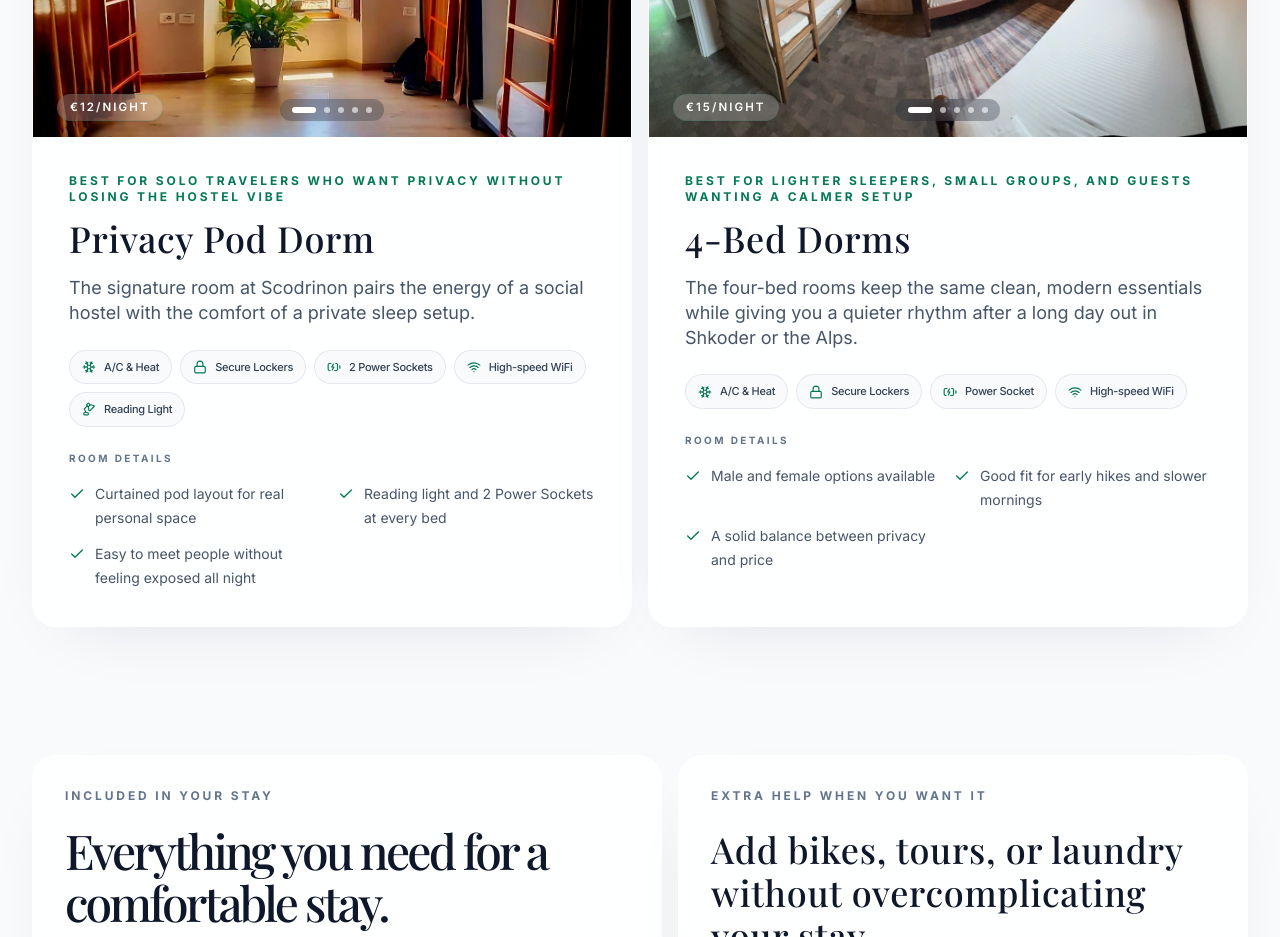
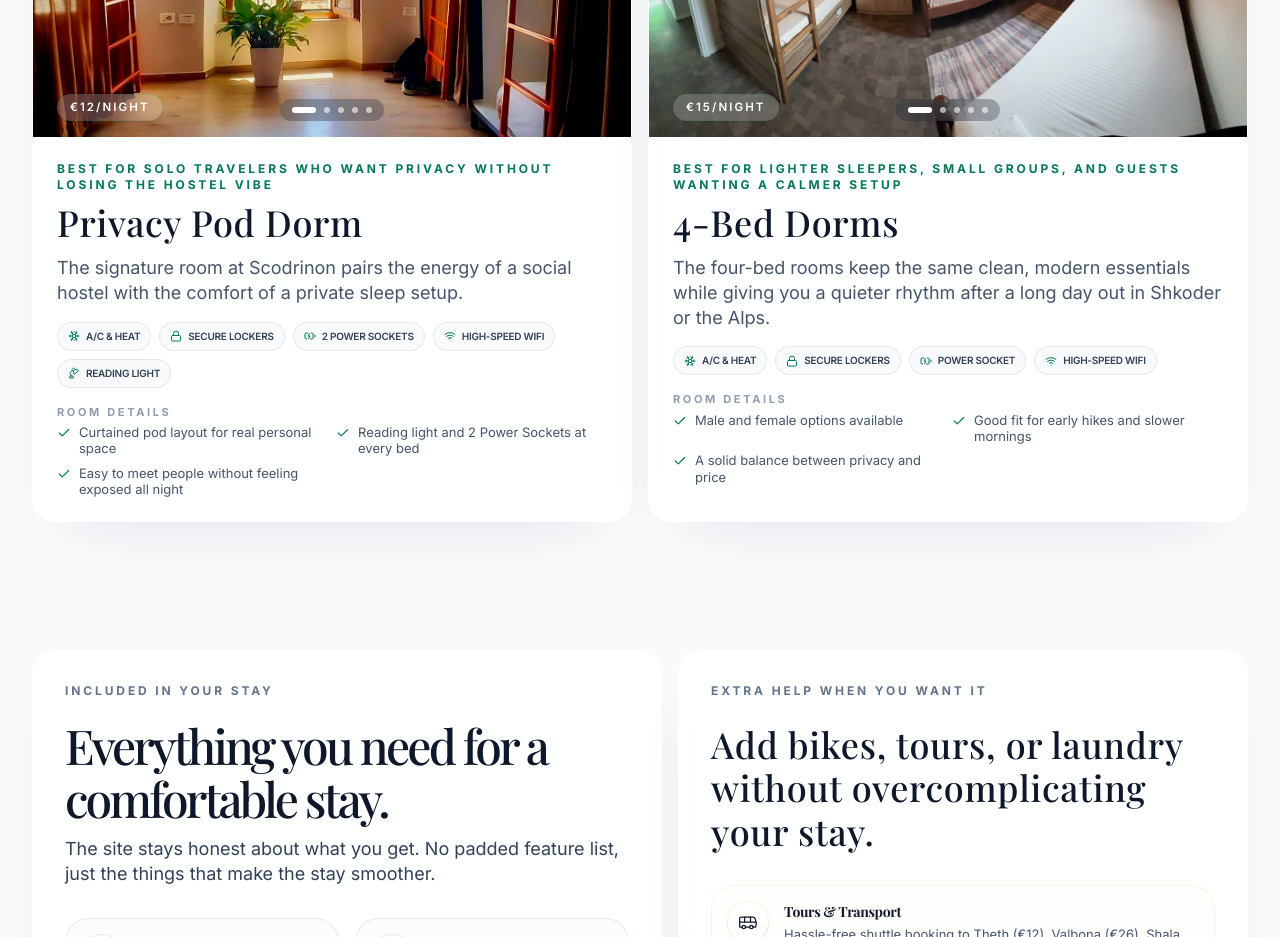
Before and after one commit to dkuromi1/hostel-nextjs, a Next.js app: page /rooms in a window 1280 px wide. Shown: the part 1320-2257 px from the top of the page. Built offline with nearby package versions, Linux system fonts and the light colour scheme; no server answers; a web font is replaced by a local one.

Commit message:
room card upgrade

```diff
--- a/app/globals.css
+++ b/app/globals.css
@@ -36,6 +36,15 @@
   --radius-full: var(--radius-full, 9999px);
   --spacing-section: var(--layout-section-spacing, 5rem);
   --spacing-gutter: var(--layout-grid-gutter, 2rem);
+
+  /* Fluid Room Image Height */
+  --room-image-height: clamp(18rem, 15.43rem + 11.43vw, 20rem);
+}
+
+@media (min-width: 640px) {
+  :root {
+    --room-image-height: 22rem;
+  }
 }
 
 
@@ -460,6 +469,7 @@
 ::view-transition-old(root) {
   z-index: 1;
 }
+
 ::view-transition-new(root) {
   z-index: 2;
 }
@@ -467,6 +477,7 @@
 .dark::view-transition-old(root) {
   z-index: 2;
 }
+
 .dark::view-transition-new(root) {
   z-index: 1;
 }
--- a/app/rooms/page.tsx
+++ b/app/rooms/page.tsx
@@ -117,7 +117,7 @@ export default function RoomsPage() {
                   <Panel className="group relative flex h-full flex-col overflow-hidden transition-all duration-300 hover:border-[var(--brand-primary)]/20 hover:shadow-md">
 
                     {/* Updated Image Carousel Section */}
-                    <div className="relative min-h-[22rem]">
+                    <div className="relative min-h-[var(--room-image-height)]">
                       <ImageCarousel
                         images={carouselImages}
                         className="absolute inset-0 h-full w-full !rounded-none"
@@ -133,30 +133,30 @@ export default function RoomsPage() {
                       </div>
                     </div>
 
-                    <div className="flex flex-1 flex-col justify-between p-7 lg:p-9">
-                      <div className="space-y-6">
+                    <div className="flex flex-1 flex-col justify-between p-5 sm:p-6">
+                      <div className="space-y-4">
                         <div>
-                          <SectionLabel variant="emerald" className="mb-3">
+                          <SectionLabel variant="emerald" className="mb-2">
                             {room.label}
                           </SectionLabel>
-                          <h2 className="mt-3 heading-card text-[var(--text-heading)]">
+                          <h2 className="mt-2 heading-card text-[var(--text-heading)]">
                             {room.name}
                           </h2>
-                          <p className="mt-4 text-section-desc text-[var(--text-body-subtle)]">
+                          <p className="mt-3 text-section-desc text-[var(--text-body-subtle)] line-clamp-3">
                             {room.description}
                           </p>
                         </div>
 
-                        <div className="flex flex-wrap gap-2 mt-4">
+                        <div className="flex flex-wrap gap-2 mt-2">
                           {room.amenities.map((amenity, idx) => {
                             const AmenityIcon = resolveIcon(amenity.icon);
                             return (
                               <div
                                 key={idx}
-                                className="flex w-fit items-center gap-2 rounded-xl border border-[var(--border)] bg-[var(--muted)]/50 px-3 py-2 text-[var(--text-body)] transition-all duration-300 hover:border-[var(--brand-primary)]/10 hover:shadow-sm hover:bg-[var(--glass-bg)]"
+                                className="flex w-fit items-center gap-1.5 rounded-lg border border-[var(--border)] bg-[var(--muted)]/50 px-2.5 py-1.5 text-[var(--text-body)] transition-all duration-300 hover:border-[var(--brand-primary)]/10 hover:shadow-sm hover:bg-[var(--glass-bg)]"
                               >
-                                <AmenityIcon className="size-3.5 shrink-0 text-[var(--brand-primary)]" />
-                                <span className="whitespace-nowrap text-[11px] font-medium tracking-tight">
+                                <AmenityIcon className="size-3 shrink-0 text-[var(--brand-primary)]" />
+                                <span className="whitespace-nowrap text-[10px] font-semibold tracking-tight uppercase">
                                   {amenity.label}
                                 </span>
                               </div>
@@ -164,16 +164,16 @@ export default function RoomsPage() {
                           })}
                         </div>
 
-                        <div className="space-y-3">
-                          <SectionLabel weight="bold" className="mb-4">Room Details</SectionLabel>
-                          <ul className="grid gap-3 sm:grid-cols-2">
+                        <div className="space-y-2">
+                          <SectionLabel weight="bold" className="mb-1 text-[11px] opacity-70">Room Details</SectionLabel>
+                          <ul className="grid gap-2 sm:grid-cols-2">
                             {room.bullets.map((bullet) => (
                               <li
                                 key={bullet}
-                                className="flex items-start gap-2.5 text-sm leading-6 text-[var(--text-body-subtle)]"
+                                className="flex items-start gap-2 text-[13px] leading-tight text-[var(--text-body-subtle)]"
                               >
                                 <Check
-                                  className="mt-1 size-4 shrink-0 text-[var(--brand-primary)]"
+                                  className="mt-0.5 size-3.5 shrink-0 text-[var(--brand-primary)]"
                                   strokeWidth={2}
                                 />
                                 <span>{bullet}</span>
--- a/components/home/rooms-section.tsx
+++ b/components/home/rooms-section.tsx
@@ -56,7 +56,7 @@ export function RoomsSection({ roomsSection, roomTypes }: RoomsSectionProps) {
           {roomTypes.map((room, index) => (
             <Reveal key={room.name} delay={index * 100}>
               <Panel className="flex h-full flex-col overflow-hidden">
-                <div className="relative min-h-[18rem]">
+                <div className="relative min-h-[var(--room-image-height)]">
                   <ImageCarousel
                     images={room.images}
                     className="absolute inset-0 h-full rounded-none"
@@ -69,29 +69,29 @@ export function RoomsSection({ roomsSection, roomTypes }: RoomsSectionProps) {
                   </div>
                 </div>
 
-                <div className="space-y-6 p-6 sm:p-8">
+                <div className="space-y-4 p-5 sm:p-6">
                   <div>
-                    <SectionLabel variant="emerald" className="mb-3">
+                    <SectionLabel variant="emerald" className="mb-2">
                       {room.label}
                     </SectionLabel>
                     <h3 className="mt-3 heading-card text-[var(--text-heading)]">
                       {room.name}
                     </h3>
-                    <p className="mt-4 text-section-desc">
+                    <p className="mt-3 text-section-desc text-[var(--text-body-subtle)] line-clamp-3">
                       {room.description}
                     </p>
                   </div>
 
-                  <div className="flex flex-wrap gap-2">
+                  <div className="flex flex-wrap gap-2 mt-2">
                     {room.amenities.map((amenity, idx) => {
                       const AmenityIcon = resolveIcon(amenity.icon);
                       return (
                         <div
                           key={idx}
-                          className="flex w-fit items-center gap-2 rounded-xl border border-[var(--border)] bg-[var(--muted)]/50 px-3 py-2 text-[var(--text-body)]"
+                          className="flex w-fit items-center gap-1.5 rounded-lg border border-[var(--border)] bg-[var(--muted)]/50 px-2.5 py-1.5 text-[var(--text-body)] transition-all duration-300 hover:border-[var(--brand-primary)]/10 hover:shadow-sm hover:bg-[var(--glass-bg)]"
                         >
-                          <AmenityIcon className="size-3.5 shrink-0 text-[var(--brand-primary)]" />
-                          <span className="whitespace-nowrap text-xs font-medium tracking-tight">
+                          <AmenityIcon className="size-3 shrink-0 text-[var(--brand-primary)]" />
+                          <span className="whitespace-nowrap text-[10px] font-semibold tracking-tight uppercase">
                             {amenity.label}
                           </span>
                         </div>
@@ -99,18 +99,18 @@ export function RoomsSection({ roomsSection, roomTypes }: RoomsSectionProps) {
                     })}
                   </div>
 
-                  <div className="space-y-3">
-                    <SectionLabel weight="bold" className="mb-4">
+                  <div className="space-y-2">
+                    <SectionLabel weight="bold" className="mb-1 text-[11px] opacity-70">
                       {roomsSection.detailsLabel}
                     </SectionLabel>
-                    <ul className="grid gap-3">
+                    <ul className="grid gap-2">
                       {room.bullets.map((bullet) => (
                         <li
                           key={bullet}
-                          className="flex items-start gap-2.5 text-sm leading-6 text-[var(--text-body-subtle)]"
+                          className="flex items-start gap-2 text-[13px] leading-tight text-[var(--text-body-subtle)]"
                         >
                           <Check
-                            className="mt-1 size-4 shrink-0 text-[var(--brand-primary)]"
+                            className="mt-0.5 size-3.5 shrink-0 text-[var(--brand-primary)]"
                             strokeWidth={2}
                           />
                           <span>{bullet}</span>
```
